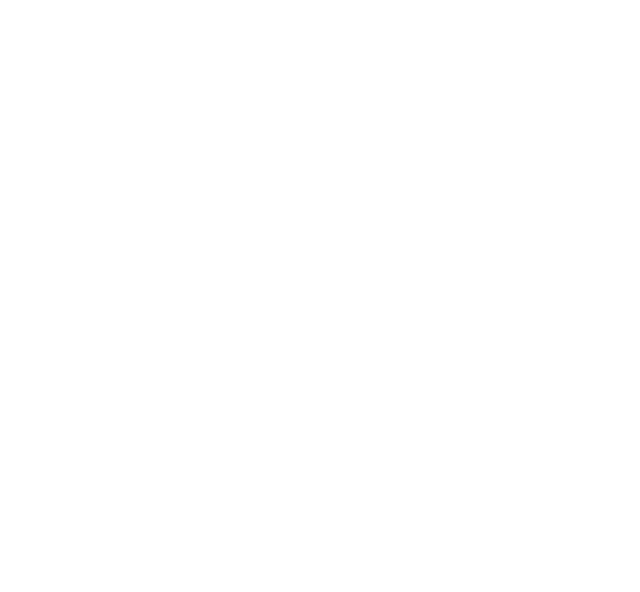
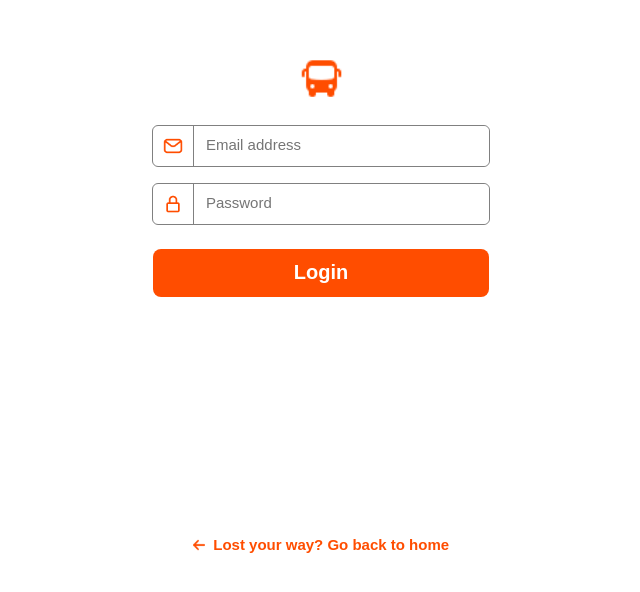
Before and after one commit to A-RR-Group/Booking-sys-webapp, a React (Vite) app: page / in a window 1280 px wide. Before the commit this address had no page. Shown: the part 184-776 px from the top of the page, without its empty margins (319-959 px from the left). Built offline with nearby package versions, Linux system fonts and the light colour scheme; the HTML template or start-up script is replaced by a standard one.

Commit message:
fix: base directory

```diff
--- a/src/App.jsx
+++ b/src/App.jsx
@@ -5,6 +5,7 @@
 export default function App() {
   return (
     <Routes>
+      <Route path="/" element={<Adminlogin/>}></Route>
       <Route path="/admin" element={<Adminlogin/>}></Route>
       <Route path="/sandbox" element={<DesktopOnly/>}></Route>
     </Routes>
```
